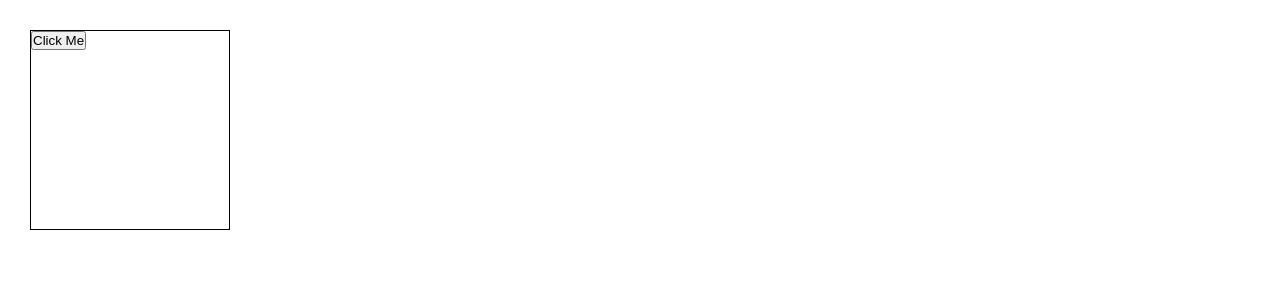
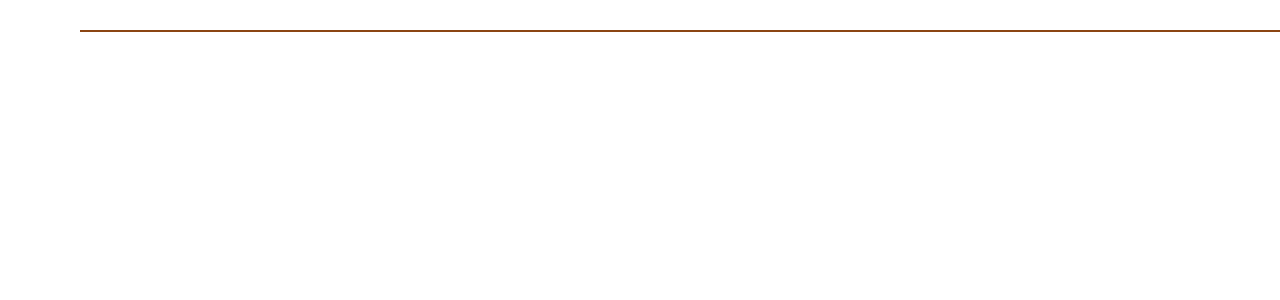
Before and after one commit to SurabhiPal0892/AngularDemo, an Angular app: page /blocks in a window 1280 px wide. Shown: the top 300 px of the page. Built offline with nearby package versions, Linux system fonts and the light colour scheme.

Commit message:
5 files modified

```diff
--- a/package.json
+++ b/package.json
@@ -4,6 +4,7 @@
   "private": true,
   "dependencies": {
     "@angular/animations": "^11.0.8",
+    "@angular/cdk": "^12.0.5",
     "@angular/common": "^11.0.8",
     "@angular/compiler": "^11.0.8",
     "@angular/core": "^11.0.8",
--- a/src/app/dynamic-divs/dynamic-divs.component.css
+++ b/src/app/dynamic-divs/dynamic-divs.component.css
@@ -9,4 +9,18 @@
   height: 200px;
   width: 200px;
   border: 1px solid black;
+  position: relative;
 }
+
+.btn {
+  padding: 5px;
+  transform: translate(100%, 250%);
+}
+
+.example-viewport {
+  width: 100%;
+  margin-left: 50px;
+  border: 1px solid saddlebrown;
+  display: flex;
+  flex-wrap: wrap;
+}
--- a/src/app/dynamic-divs/dynamic-divs.component.html
+++ b/src/app/dynamic-divs/dynamic-divs.component.html
@@ -1,5 +1,13 @@
-<div class="container">
+<!-- <div class="container">
   <div class="dynamic-div">
     <button class="btn">Click Me</button>
   </div>
+</div> -->
+
+<div class="container">
+  <cdk-virtual-scroll-viewport itemSize="100" class="example-viewport">
+    <div class="dynamic-div" *cdkVirtualFor="let i of list">
+      <button class="btn">Click Me</button>
+    </div>
+  </cdk-virtual-scroll-viewport>
 </div>
--- a/src/app/dynamic-divs/dynamic-divs.component.ts
+++ b/src/app/dynamic-divs/dynamic-divs.component.ts
@@ -6,10 +6,28 @@ import { Component, OnInit } from '@angular/core';
   styleUrls: ['./dynamic-divs.component.css']
 })
 export class DynamicDivsComponent implements OnInit {
-
-  constructor() { }
-
-  ngOnInit() {
-  }
-
+  list = [
+    1,
+    2,
+    3,
+    4,
+    5,
+    6,
+    7,
+    8,
+    9,
+    10,
+    11,
+    12,
+    13,
+    14,
+    15,
+    16,
+    17,
+    18,
+    19,
+    20
+  ];
+  constructor() {}
+  ngOnInit() {}
 }
```
Also changed, not shown: src/app/app.module.ts (+14 -2 lines).
